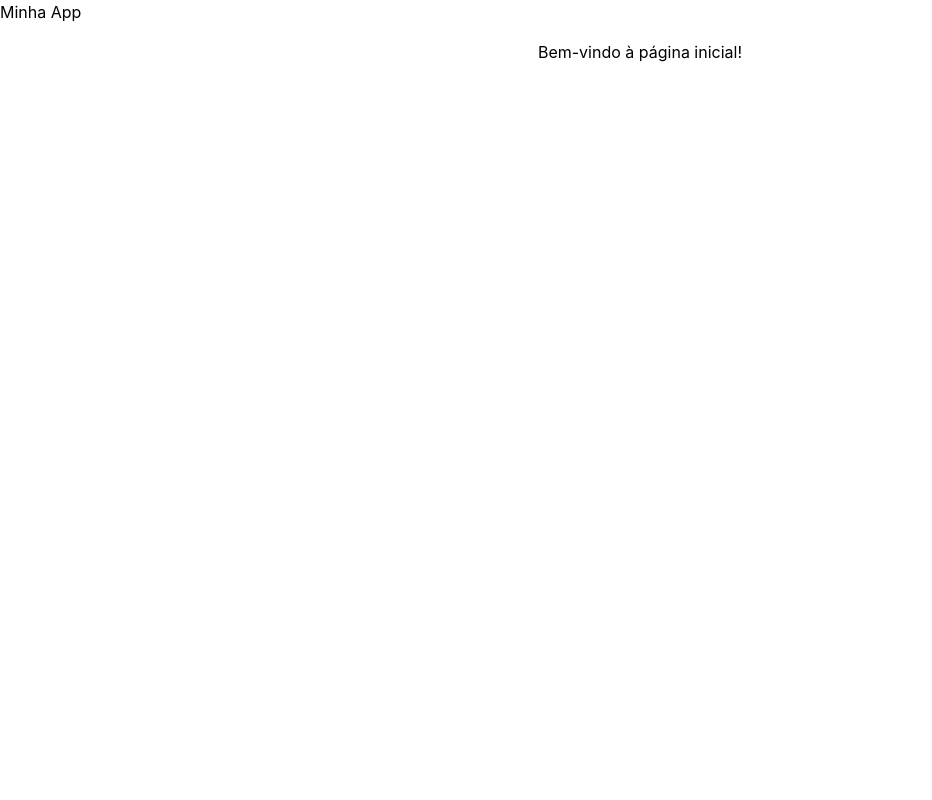
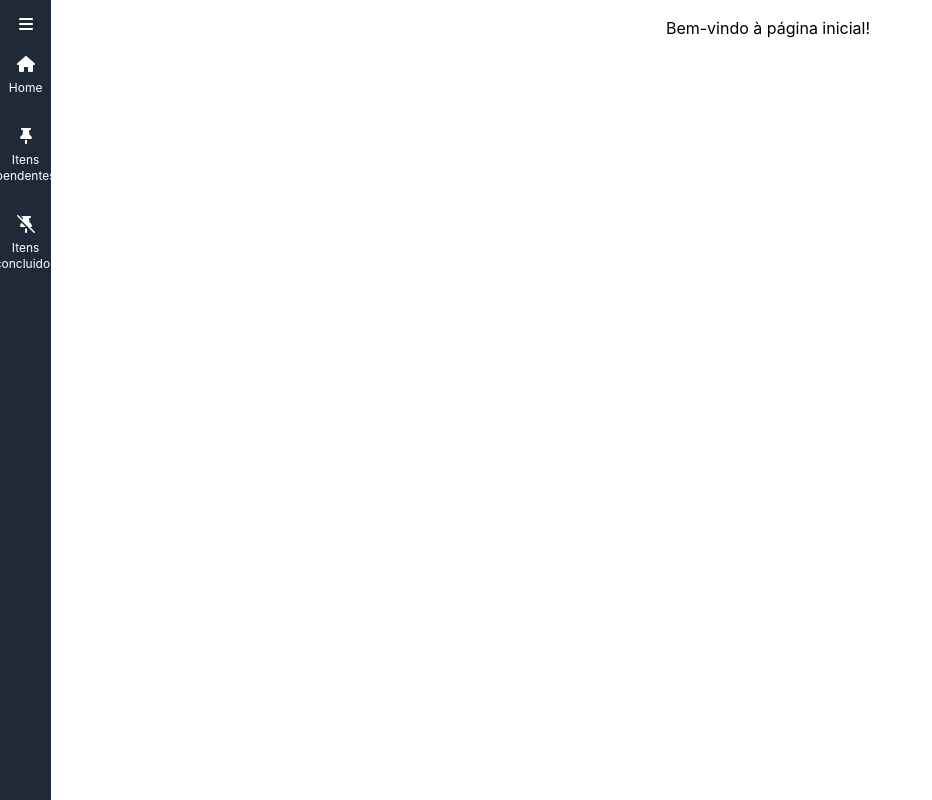
Before and after one commit to olavodd42/sistema-gerenciamento-tarefas, a React (Create React App) app: page /home in a window 1280 px wide. Shown: the whole page, without its empty margins (0-932 px from the left). Built offline with nearby package versions, Linux system fonts and the light colour scheme.

Commit message:
Add navbar

```diff
--- a/src/components/navbar.js
+++ b/src/components/navbar.js
@@ -1,9 +1,29 @@
 import React from "react";
+import { FontAwesomeIcon } from '@fortawesome/react-fontawesome';
+import { faBars, faHouse, faThumbTack, faThumbTackSlash } from '@fortawesome/free-solid-svg-icons';
+
+const items = [
+  { name: "Home", url: "/home", icon: faHouse },
+  { name: "Itens pendentes", url: "#", icon: faThumbTack },
+  { name: "Itens concluidos", url: "#", icon: faThumbTackSlash },
+];
 
 function Navbar() {
   return (
-    <nav className="navbar navbar-expand-lg navbar-light bg-light">
-      <a className="navbar-brand" href="/">Minha App</a>
+    <nav className="h-screen w-[4%] bg-gray-800 text-white fixed">
+      <div className="flex flex-col items-center p-4">
+        <FontAwesomeIcon icon={faBars} className="mb-4" />
+        <ul className="w-full">
+          {items.map((item, index) => (
+            <li key={index} className="w-full mb-4">
+              <a className="flex flex-col items-center p-2 hover:bg-gray-700 rounded" href={item.url}>
+                <FontAwesomeIcon icon={item.icon} className="mb-2" />
+                <span className="text-xs text-center">{item.name}</span>
+              </a>
+            </li>
+          ))}
+        </ul>
+      </div>
     </nav>
   );
 }
--- a/src/home.js
+++ b/src/home.js
@@ -1,12 +1,15 @@
+// filepath: /c:/Users/olavo/OneDrive/Documentos/sist_gerenciamento_tarefas/src/home.js
 import React from "react";
 import Navbar from "./components/navbar";
 
 function Home() {
   return (
-    <>
+    <div className="flex">
       <Navbar />
-      <div className="p-4 text-center">Bem-vindo à página inicial!</div>
-    </>
+      <div className="ml-64 p-4 text-center w-full">
+        Bem-vindo à página inicial!
+      </div>
+    </div>
   );
 }
 
```
Also changed, not shown: package.json (+7 -0 lines), 1 other file (tests, documents, lock files or other folders).
